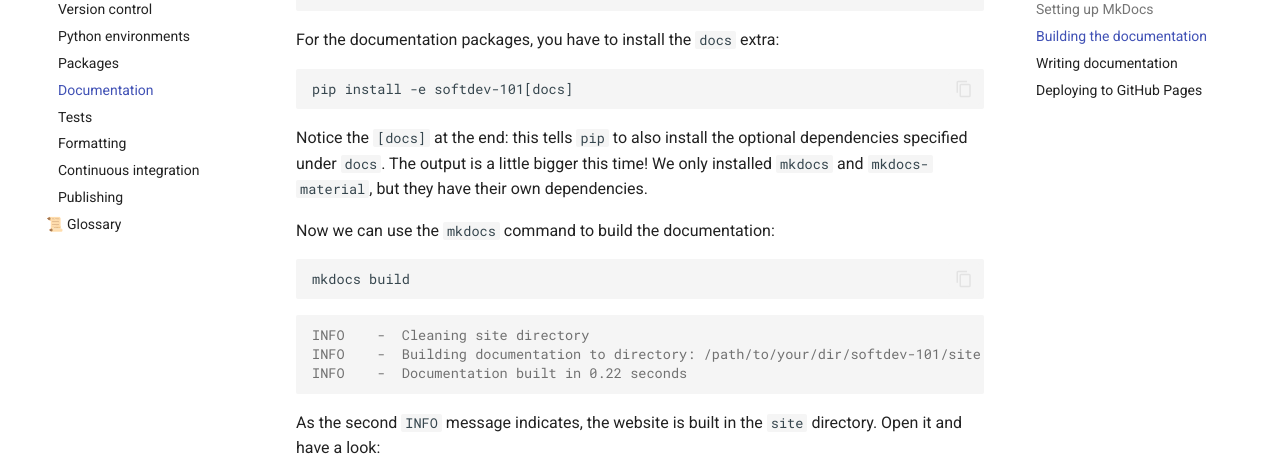
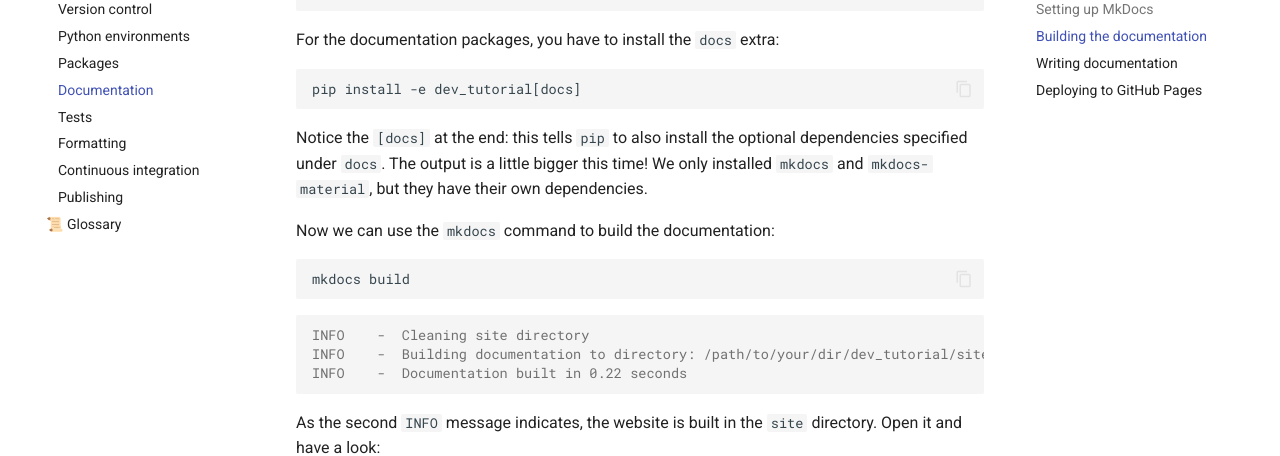
Before and after one commit to mbercx/softdev-101, an MkDocs documentation site: the page built from docs/documentation.md, in a window 1280 px wide and 900 px high, scrolled down 1768 px. Shown: the part 180-636 px from the top of the window. Built offline with MkDocs 1.6.1 and Material for MkDocs 9.7.7, drawn with Linux system fonts in a browser that asks for light colours; some of the changed text lies outside the part shown.

Commit message:
🐛 Update `dev-tutorial` references

````diff
--- a/docs/documentation.md
+++ b/docs/documentation.md
@@ -34,7 +34,7 @@
 
 ### Setting up MkDocs
 
-MkDocs is already set up in the `softdev-101` package.
+MkDocs is already set up in the `dev_tutorial` package.
 Let's look at the key components:
 
 The `mkdocs.yml` configuration file:
@@ -79,7 +79,7 @@
 For the documentation packages, you have to install the `docs` extra:
 
 ```
-pip install -e softdev-101[docs]
+pip install -e dev_tutorial[docs]
 ```
 
 Notice the `[docs]` at the end: this tells `pip` to also install the optional dependencies specified under `docs`.
@@ -94,7 +94,7 @@
 
 ```console {.no-copy}
 INFO    -  Cleaning site directory
-INFO    -  Building documentation to directory: /path/to/your/dir/softdev-101/site
+INFO    -  Building documentation to directory: /path/to/your/dir/dev_tutorial/site
 INFO    -  Documentation built in 0.22 seconds
 ```
 
@@ -181,7 +181,7 @@
 Your documentation will be available at:
 
 ```
-https://<username>.github.io/<repository>/
+https://<username>.github.io/dev_tutorial/
 ```
 
 For example, this documentation is hosted at: [https://mbercx.github.io/softdev-101/](https://mbercx.github.io/softdev-101/)
````
Also changed, not shown: docs/tests.md (+2 -2 lines).
